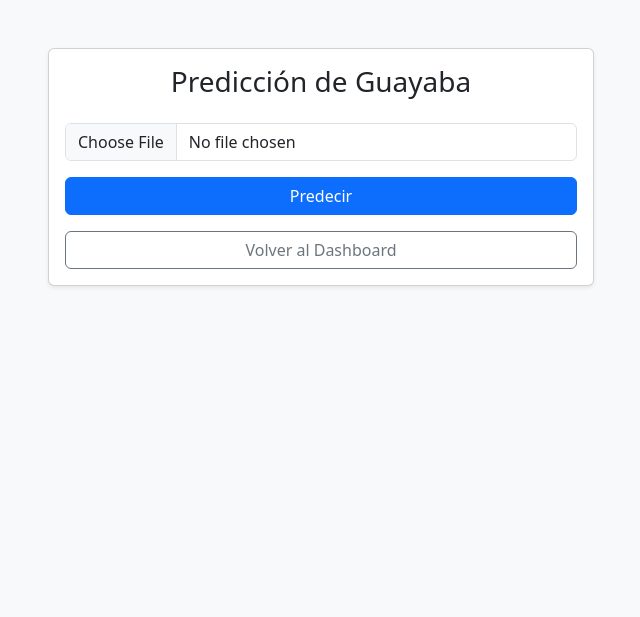
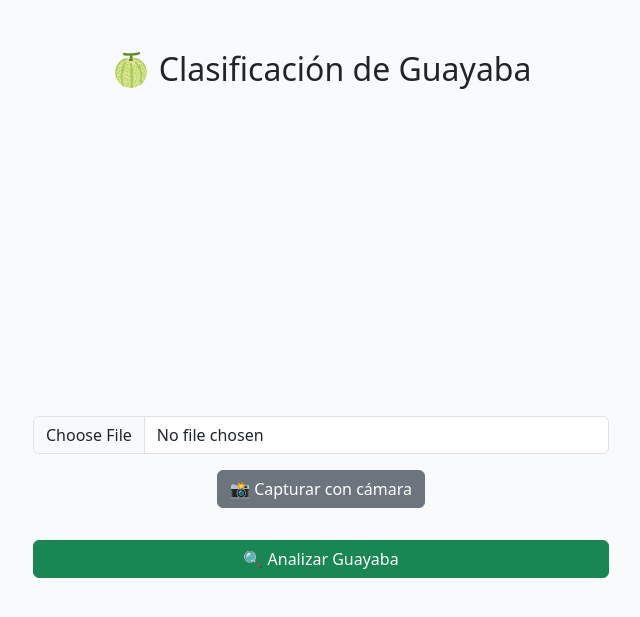
Before and after one commit to SantiagoSanchezVargas/ProyectoGC_AulaEspejo, a Flask app: template Proyecto_GC/templates/prediccion.html in a window 1280 px wide. Shown: the top 617 px of the page, without its empty margins (319-959 px from the left). Run offline with Flask 2, Linux system fonts and the light colour scheme; the template is opened without the code that fills it, so the values that code supplies are empty; some libraries are stand-ins or nearby versions.

Commit message:
Integrada cámara y predicción de guayabas en dashboard

```diff
--- a/Proyecto_GC/app.py
+++ b/Proyecto_GC/app.py
@@ -90,9 +90,11 @@ def prediccion():
                 imagen.save(ruta_temporal)
 
                 # Llamar a la función de predicción
-                resultado = predict_guayaba(ruta_temporal)
+                resultado, probabilidad = predict_guayaba(ruta_temporal)
 
-    return render_template('prediccion.html', resultado=resultado)
+
+    return render_template('prediccion.html', resultado=resultado, probabilidad=probabilidad)
+
 
 # ----------------- RUN -----------------
 if __name__ == '__main__':
--- a/Proyecto_GC/templates/prediccion.html
+++ b/Proyecto_GC/templates/prediccion.html
@@ -2,35 +2,88 @@
 <html lang="es">
 <head>
     <meta charset="UTF-8">
+    <meta name="viewport" content="width=device-width, initial-scale=1.0">
     <title>Predicción de Guayaba</title>
-    <link href="https://cdn.jsdelivr.net/npm/bootstrap@5.3.2/dist/css/bootstrap.min.css" rel="stylesheet">
+    <link rel="stylesheet" href="{{ url_for('static', filename='css/bootstrap.min.css') }}">
+    <style>
+        body {
+            background-color: #f9fafb;
+        }
+        .container {
+            max-width: 600px;
+            margin-top: 50px;
+        }
+        .result-card {
+            border-radius: 12px;
+            padding: 20px;
+            text-align: center;
+        }
+        .apt {
+            background-color: #d1fae5;
+            color: #065f46;
+        }
+        .no-apt {
+            background-color: #fee2e2;
+            color: #991b1b;
+        }
+        #video {
+            width: 100%;
+            border-radius: 8px;
+            margin-bottom: 10px;
+        }
+    </style>
 </head>
-<body class="bg-light">
-<div class="container mt-5">
-    <div class="row justify-content-center">
-        <div class="col-md-6">
-            <div class="card shadow-sm">
-                <div class="card-body">
-                    <h3 class="card-title mb-4 text-center">Predicción de Guayaba</h3>
-                    <form method="POST" enctype="multipart/form-data">
-                        <div class="mb-3">
-                            <input type="file" name="imagen" class="form-control" accept="image/*" required>
-                        </div>
-                        <button type="submit" class="btn btn-primary w-100">Predecir</button>
-                    </form>
+<body>
+    <div class="container">
+        <h2 class="text-center mb-4">🍈 Clasificación de Guayaba</h2>
 
-                    {% if resultado %}
-                        <div class="alert alert-info mt-3 text-center">
-                            Resultado: {{ resultado }}
-                        </div>
-                    {% endif %}
+        <form action="{{ url_for('prediccion') }}" method="POST" enctype="multipart/form-data">
+            <div class="mb-3 text-center">
+                <video id="video" autoplay></video>
+                <canvas id="canvas" style="display:none;"></canvas>
+                <input type="file" name="imagen" accept="image/*" class="form-control mb-3">
+                <button type="button" id="captureBtn" class="btn btn-secondary mb-3">📸 Capturar con cámara</button>
+            </div>
+            <button type="submit" class="btn btn-success w-100">🔍 Analizar Guayaba</button>
+        </form>
 
-                    <a href="{{ url_for('dashboard') }}" class="btn btn-outline-secondary mt-3 w-100">Volver al Dashboard</a>
-                </div>
-            </div>
+        {% if resultado %}
+        <div class="result-card mt-4 {% if resultado == 'Apta' %}apt{% else %}no-apt{% endif %}">
+            <h3>Resultado: {{ resultado }}</h3>
+            <p>Confianza: {{ "%.2f"|format(probabilidad * 100) }}%</p>
         </div>
+        {% endif %}
     </div>
-</div>
-<script src="https://cdn.jsdelivr.net/npm/bootstrap@5.3.2/dist/js/bootstrap.bundle.min.js"></script>
+
+    <script>
+        const video = document.getElementById('video');
+        const canvas = document.getElementById('canvas');
+        const captureBtn = document.getElementById('captureBtn');
+
+        // Acceder a la cámara
+        navigator.mediaDevices.getUserMedia({ video: true })
+            .then(stream => {
+                video.srcObject = stream;
+            })
+            .catch(err => {
+                console.error("Error al acceder a la cámara:", err);
+            });
+
+        // Capturar imagen de la cámara y simular archivo
+        captureBtn.addEventListener('click', () => {
+            const context = canvas.getContext('2d');
+            canvas.width = video.videoWidth;
+            canvas.height = video.videoHeight;
+            context.drawImage(video, 0, 0, canvas.width, canvas.height);
+            canvas.toBlob(blob => {
+                const file = new File([blob], "captura_guayaba.jpg", { type: "image/jpeg" });
+                const fileInput = document.querySelector('input[name="imagen"]');
+                const dataTransfer = new DataTransfer();
+                dataTransfer.items.add(file);
+                fileInput.files = dataTransfer.files;
+                alert("📸 Imagen capturada. Ahora puedes hacer clic en 'Analizar Guayaba'.");
+            }, 'image/jpeg');
+        });
+    </script>
 </body>
 </html>
```
